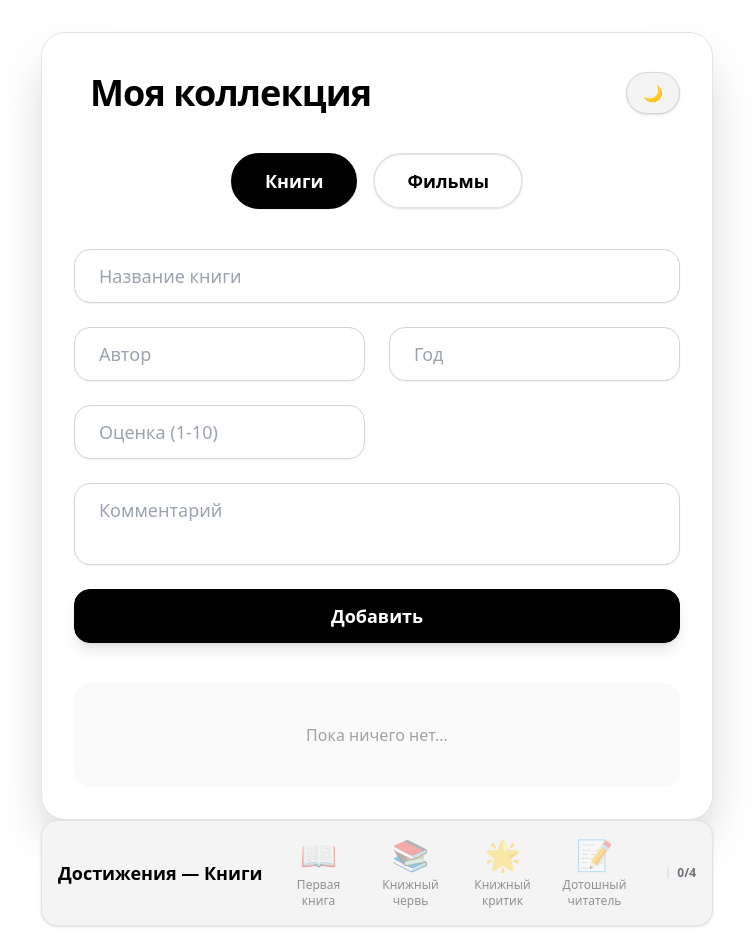
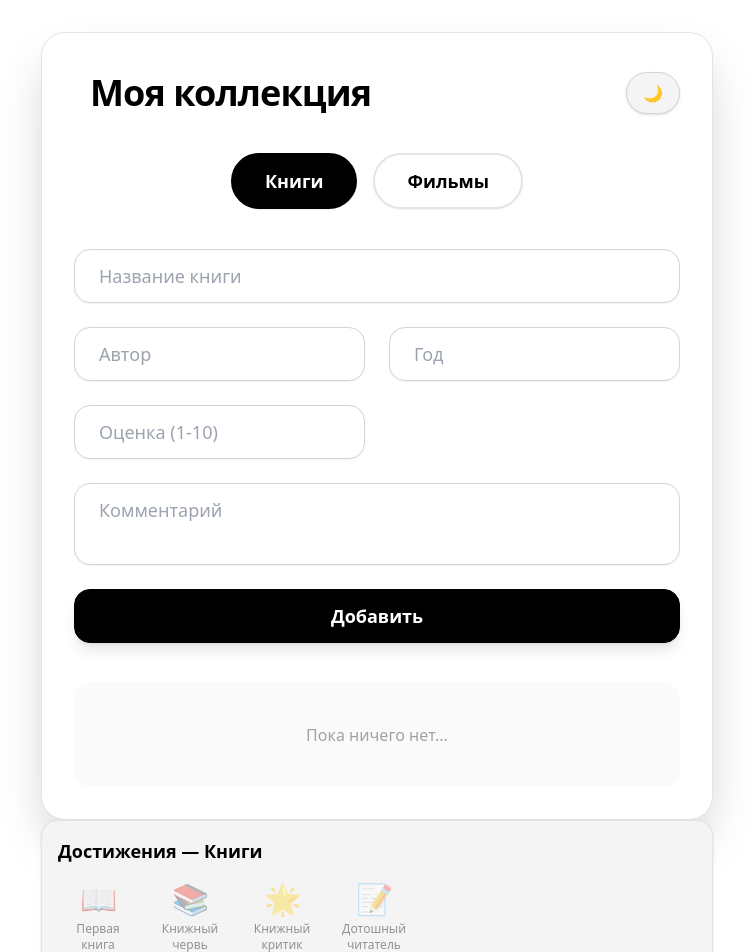
Before and after one commit to zxrubx/prog-ocenka, a React (Vite) app: page / in a window 1280 px wide. Shown: the top 952 px of the page, without its empty margins (263-1016 px from the left). Built offline with nearby package versions, Linux system fonts and the light colour scheme.

Commit message:
fix: прогресс-бар ачивок всегда одинаковой ширины

```diff
--- a/src/App.jsx
+++ b/src/App.jsx
@@ -316,11 +316,11 @@ function App() {
       {/* Достижения для текущей вкладки */}
       {(tab === "books" || tab === "movies") && (
         <div className="w-full max-w-2xl mb-6">
-          <div className="flex flex-col md:flex-row md:items-center md:justify-between gap-4 bg-zinc-100 dark:bg-zinc-800 rounded-2xl p-4 border border-zinc-200 dark:border-zinc-700 shadow">
+          <div className="flex flex-col gap-4 bg-zinc-100 dark:bg-zinc-800 rounded-2xl p-4 border border-zinc-200 dark:border-zinc-700 shadow">
             <div className="font-bold text-lg text-black dark:text-white mb-2 md:mb-0">
               {tab === "books" ? "Достижения — Книги" : "Достижения — Фильмы"}
             </div>
-            <div className="flex gap-3 flex-wrap">
+            <div className="flex gap-3 flex-wrap justify-start">
               {(tab === "books" ? BOOK_ACHIEVEMENTS : MOVIE_ACHIEVEMENTS).map((a) => (
                 <div key={a.key} className={`flex flex-col items-center text-center ${(tab === "books" ? bookAchievements : movieAchievements).includes(a.key) ? "opacity-100" : "opacity-40"}`} title={a.desc}>
                   <span className="text-2xl md:text-3xl">{a.icon}</span>
@@ -328,7 +328,7 @@ function App() {
                 </div>
               ))}
             </div>
-            <div className="flex-1 flex items-center ml-0 md:ml-4">
+            <div className="w-full mt-2">
               <div className="w-full h-3 bg-zinc-200 dark:bg-zinc-700 rounded-full overflow-hidden">
                 <div
                   className={`h-3 transition-all duration-500 ${tab === "books" ? "bg-green-500" : "bg-blue-500"}`}
```
